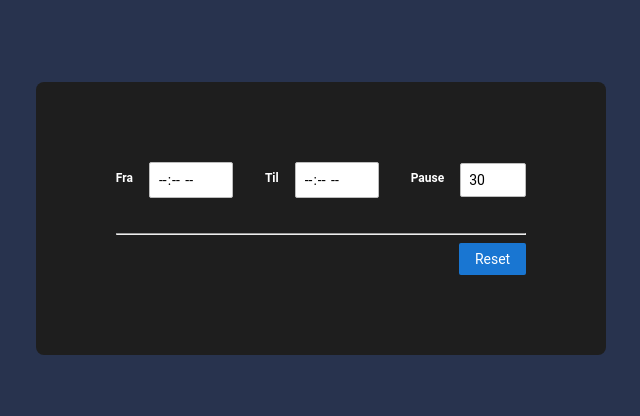
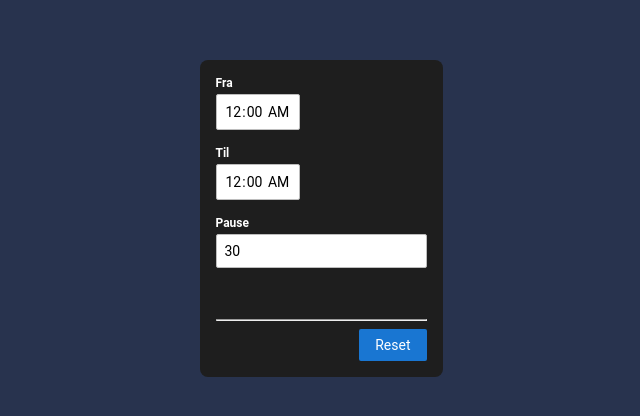
Before and after one commit to jukestar/work-hours-calculator, an Angular app: page / in a window 1280 px wide. Shown: the part 182-598 px from the top of the page, without its empty margins (319-959 px from the left). Built offline with nearby package versions, Linux system fonts and the light colour scheme.

Commit message:
Use formGroup

```diff
--- a/src/app/components/work-hours-calculator/work-hours-calculator.component.html
+++ b/src/app/components/work-hours-calculator/work-hours-calculator.component.html
@@ -1,23 +1,11 @@
-<div class="c-input-group">
-    <div class="c-input">
-        <label>Fra</label>
-        <input class="no-margin" type="time" [formControl]="fromControl" />
-    </div>
-
-    <div class="c-input">
-        <label>Til</label>
-        <input class="no-margin" type="time" [formControl]="toControl" />
-    </div>
-
-    <div class="c-input">
-        <label>Pause</label>
-        <input
-            class="c-pause no-margin"
-            type="number"
-            [formControl]="breakControl"
-        />
-    </div>
-</div>
+<form [formGroup]="form">
+    <label>Fra</label>
+    <input type="time" formControlName="startTime" />
+    <label>Til</label>
+    <input type="time" formControlName="endTime" />
+    <label>Pause</label>
+    <input type="number" formControlName="lunchBreak" />
+</form>
 
 <br />
 <ng-container *ngIf="value$ | async as value">
--- a/src/app/components/work-hours-calculator/work-hours-calculator.component.scss
+++ b/src/app/components/work-hours-calculator/work-hours-calculator.component.scss
@@ -1,5 +1,5 @@
 :host {
-    padding: 5rem;
+    padding: 1rem;
     background: #1e1e1e;
     border-radius: 0.5rem;
 }
--- a/src/app/components/work-hours-calculator/work-hours-calculator.component.ts
+++ b/src/app/components/work-hours-calculator/work-hours-calculator.component.ts
@@ -1,7 +1,18 @@
 import { Component } from "@angular/core";
-import { AbstractControl, FormControl } from "@angular/forms";
+import {
+    AbstractControl,
+    FormBuilder,
+    FormControl,
+    FormGroup,
+} from "@angular/forms";
 import { defer, Observable, combineLatest } from "rxjs";
-import { distinctUntilChanged, map, startWith } from "rxjs/operators";
+import {
+    distinctUntilChanged,
+    map,
+    startWith,
+    take,
+    takeUntil,
+} from "rxjs/operators";
 
 export const controlChanges = <T>(control: AbstractControl): Observable<T> =>
     defer(() =>
@@ -11,30 +22,49 @@ export const controlChanges = <T>(control: AbstractControl): Observable<T> =>
         )
     );
 
+interface WorkTime {
+    startTime: string;
+    endTime: string;
+    lunchBreak: number;
+}
+
+interface Dictionary<T> {
+    [key: string]: T;
+}
+
 @Component({
     selector: "app-work-hours-calculator",
     templateUrl: "work-hours-calculator.component.html",
     styleUrls: ["work-hours-calculator.component.scss"],
 })
 export class WorkHoursCalculatorComponent {
+    form: FormGroup;
     fromControl = new FormControl();
     toControl = new FormControl();
     breakControl = new FormControl(30);
     value$: Observable<number>;
     timeDurations: number[] = [];
 
-    constructor() {
-        const from$ = controlChanges<string | null>(this.fromControl);
-        const to$ = controlChanges<string | null>(this.toControl);
-        const break$ = controlChanges<number | null>(this.breakControl);
+    private _initialWorkTime: WorkTime = {
+        startTime: "00:00",
+        endTime: "00:00",
+        lunchBreak: 30,
+    };
 
-        this.value$ = combineLatest([from$, to$, break$]).pipe(
-            map(([from, to, breakValue]) => {
-                const fromDate = new Date(`${"2000-01-01"}T${from}`);
-                const toDate = new Date(`${"2000-01-01"}T${to}`);
+    constructor(builder: FormBuilder) {
+        this.form = this._buildForm(builder, this._initialWorkTime);
+
+        this.value$ = controlChanges(this.form).pipe(
+            map((formValues: any) => {
+                const fromDate = new Date(
+                    `${"2000-01-01"}T${formValues.startTime}`
+                );
+                const toDate = new Date(
+                    `${"2000-01-01"}T${formValues.endTime}`
+                );
                 const diffAsSeconds =
                     (toDate.valueOf() - fromDate.valueOf()) / 1000;
-                const breakInSeconds = breakValue * 60;
+                const breakInSeconds = formValues.lunchBreak * 60;
                 const totalSeconds = diffAsSeconds - breakInSeconds;
                 return totalSeconds > 0 ? totalSeconds : null;
             })
@@ -79,4 +109,20 @@ export class WorkHoursCalculatorComponent {
         this.toControl.setValue(null);
         this.timeDurations = [];
     }
+
+    private _toFormData(value: WorkTime): any {
+        return {
+            startTime: value.startTime,
+            endTime: value.endTime,
+            lunchBreak: value.lunchBreak,
+        };
+    }
+
+    private _buildForm(builder: FormBuilder, workTime: WorkTime): FormGroup {
+        return builder.group({
+            startTime: workTime.startTime,
+            endTime: workTime.endTime,
+            lunchBreak: workTime.lunchBreak,
+        });
+    }
 }
```
